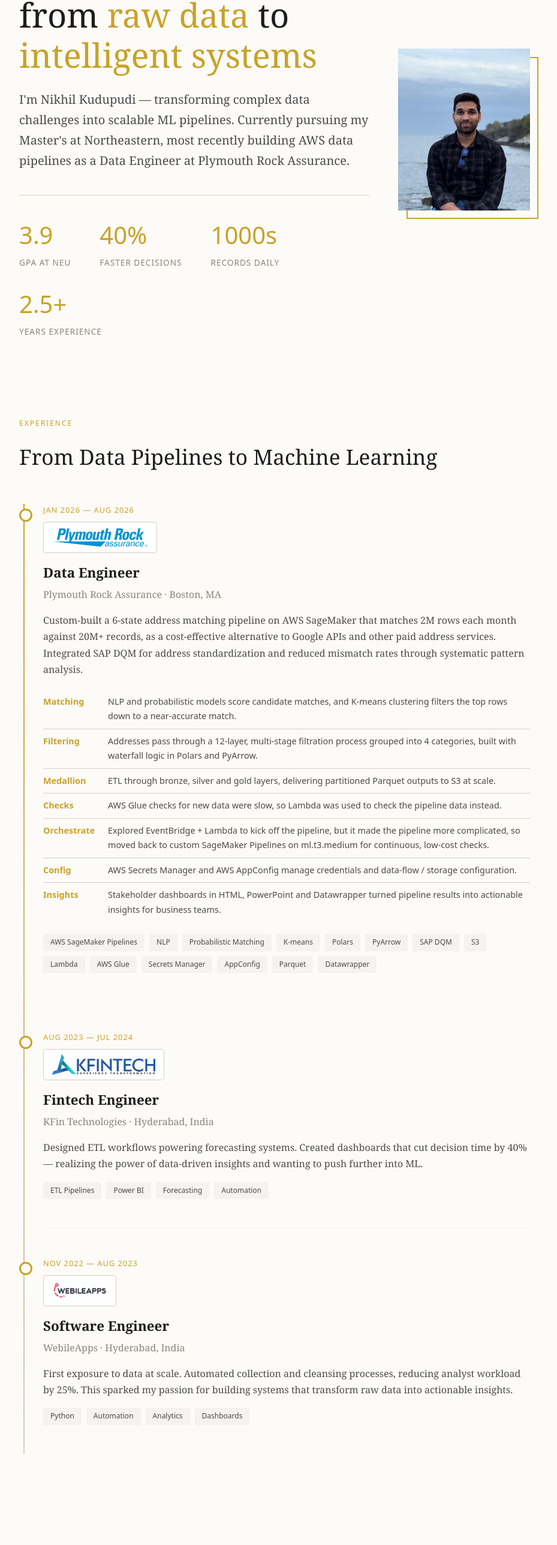
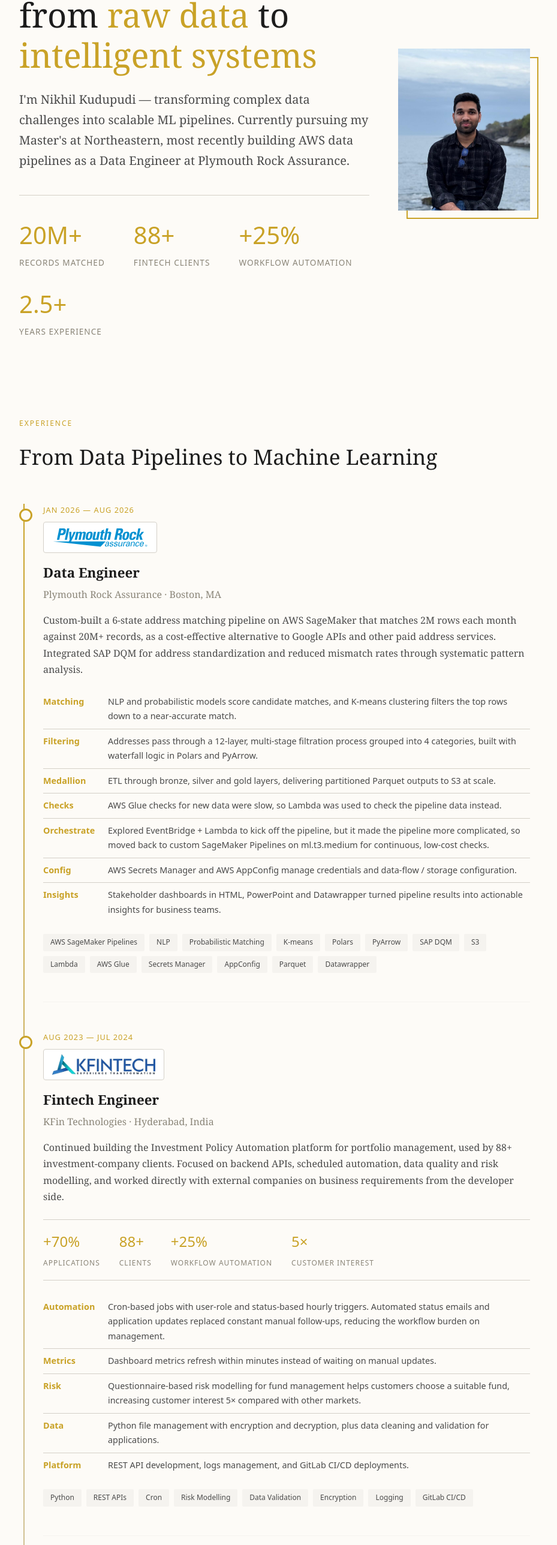
Before and after one commit to Nikhil-Kudupudi/Portfolio, a plain HTML site: page index.html in a window 1280 px wide. Shown: the part 224-2800 px from the top of the page at 60% size, without its empty margins (182-1111 px from the left). Drawn offline with Linux system fonts and the light colour scheme.

Commit message:
seperate education and expertice,

```diff
--- a/index.html
+++ b/index.html
@@ -656,16 +656,16 @@
         <p class="hero-subtitle">I'm Nikhil Kudupudi — transforming complex data challenges into scalable ML pipelines. Currently pursuing my Master's at Northeastern, most recently building AWS data pipelines as a Data Engineer at Plymouth Rock Assurance.</p>
         <div class="metrics">
           <div class="metric-item">
-            <h3>3.9</h3>
-            <p>GPA at NEU</p>
+            <h3>20M+</h3>
+            <p>Records Matched</p>
           </div>
           <div class="metric-item">
-            <h3>40%</h3>
-            <p>Faster Decisions</p>
+            <h3>88+</h3>
+            <p>Fintech Clients</p>
           </div>
           <div class="metric-item">
-            <h3>1000s</h3>
-            <p>Records Daily</p>
+            <h3>+25%</h3>
+            <p>Workflow Automation</p>
           </div>
           <div class="metric-item">
             <h3>2.5+</h3>
@@ -724,12 +724,29 @@
           <div class="company-logo"><img src="assets/KFin_Technologies_Logo.jpg" alt="KFin Technologies logo"></div>
           <h3>Fintech Engineer</h3>
           <h4>KFin Technologies · Hyderabad, India</h4>
-          <p>Designed ETL workflows powering forecasting systems. Created dashboards that cut decision time by 40% — realizing the power of data-driven insights and wanting to push further into ML.</p>
+          <p>Continued building the Investment Policy Automation platform for portfolio management, used by 88+ investment-company clients. Focused on backend APIs, scheduled automation, data quality and risk modelling, and worked directly with external companies on business requirements from the developer side.</p>
+          <div class="project-metrics">
+            <div class="project-metric"><span>+70%</span><small>Applications</small></div>
+            <div class="project-metric"><span>88+</span><small>Clients</small></div>
+            <div class="project-metric"><span>+25%</span><small>Workflow automation</small></div>
+            <div class="project-metric"><span>5×</span><small>Customer interest</small></div>
+          </div>
+          <ul class="layer-list">
+            <li><strong>Automation</strong> Cron-based jobs with user-role and status-based hourly triggers. Automated status emails and application updates replaced constant manual follow-ups, reducing the workflow burden on management.</li>
+            <li><strong>Metrics</strong> Dashboard metrics refresh within minutes instead of waiting on manual updates.</li>
+            <li><strong>Risk</strong> Questionnaire-based risk modelling for fund management helps customers choose a suitable fund, increasing customer interest 5× compared with other markets.</li>
+            <li><strong>Data</strong> Python file management with encryption and decryption, plus data cleaning and validation for applications.</li>
+            <li><strong>Platform</strong> REST API development, logs management, and GitLab CI/CD deployments.</li>
+          </ul>
           <div class="tag-row">
-            <span class="tag">ETL Pipelines</span>
-            <span class="tag">Power BI</span>
-            <span class="tag">Forecasting</span>
-            <span class="tag">Automation</span>
+            <span class="tag">Python</span>
+            <span class="tag">REST APIs</span>
+            <span class="tag">Cron</span>
+            <span class="tag">Risk Modelling</span>
+            <span class="tag">Data Validation</span>
+            <span class="tag">Encryption</span>
+            <span class="tag">Logging</span>
+            <span class="tag">GitLab CI/CD</span>
           </div>
         </div>
 
@@ -738,12 +755,28 @@
           <div class="company-logo"><img src="assets/webileapps.png" alt="WebileApps logo"></div>
           <h3>Software Engineer</h3>
           <h4>WebileApps · Hyderabad, India</h4>
-          <p>First exposure to data at scale. Automated collection and cleansing processes, reducing analyst workload by 25%. This sparked my passion for building systems that transform raw data into actionable insights.</p>
+          <p>Started building the Investment Policy Automation platform, which onboards investors for portfolio management companies. From a user's PAN ID and date of birth it retrieves their details from government services and fills the application in a single click. It then generates documents for the chosen funds and routes them for DocuSign signing. A paper process that took weeks to a month now takes 1 day.</p>
+          <div class="project-metrics">
+            <div class="project-metric"><span>+35%</span><small>Client business</small></div>
+            <div class="project-metric"><span>Weeks → 1 day</span><small>Turnaround</small></div>
+          </div>
+          <ul class="layer-list">
+            <li><strong>Documents</strong> PDF rendering and DocuSign document generation for legal signing between users and authorised signatories.</li>
+            <li><strong>Verify</strong> Government service integrations for data retrieval, penny drop validation of bank accounts, and face recognition based services.</li>
+            <li><strong>Backend</strong> Microservices development and APIs for the frontend team, built with TypeScript / Express.js behind an Nginx reverse proxy.</li>
+            <li><strong>Frontend</strong> Small React UI changes and dashboard updates.</li>
+          </ul>
           <div class="tag-row">
-            <span class="tag">Python</span>
-            <span class="tag">Automation</span>
-            <span class="tag">Analytics</span>
-            <span class="tag">Dashboards</span>
+            <span class="tag">TypeScript</span>
+            <span class="tag">Express.js</span>
+            <span class="tag">Microservices</span>
+            <span class="tag">REST APIs</span>
+            <span class="tag">PDF Rendering</span>
+            <span class="tag">DocuSign</span>
+            <span class="tag">Penny Drop</span>
+            <span class="tag">Face Recognition</span>
+            <span class="tag">React</span>
+            <span class="tag">Nginx</span>
           </div>
         </div>
       </div>
@@ -772,6 +805,7 @@
 
         <div class="timeline-item">
           <div class="timeline-date">2018 — 2022</div>
+          <div class="company-logo"><img src="assets/gmrit.png" alt="GMR Institute of Technology logo"></div>
           <h3>GMR Institute of Technology</h3>
           <h4>B.Tech Computer Science and Engineering · India · CGPA 8.8 / 10</h4>
           <p>Built a strong computer science foundation, developing skills in microservices, web backend development and REST APIs, machine learning basics, and virtualisation concepts.</p>
@@ -903,43 +937,6 @@
             <span class="tag">Matplotlib</span>
           </div>
         </div>
-
-        <div class="project-card">
-          <div class="project-label">Full-Stack · Workflow Automation · Fintech</div>
-          <h3>Investment Policy Automation</h3>
-          <p>An end-to-end onboarding and document automation platform for portfolio management, used by investment companies. From a user's government PAN ID and date of birth, it retrieves their legal status, risk measures, address and other application details, fills the application automatically, and generates documents based on the portfolio funds chosen. It then routes them for signing between users and authorised signatories, driven by cron jobs, user roles and status. A paper workflow that used to take weeks to a month now takes 1 day, with a human in the loop.</p>
-          <div class="project-metrics">
-            <div class="project-metric"><span>+70%</span><small>Applications</small></div>
-            <div class="project-metric"><span>88+</span><small>Clients</small></div>
-            <div class="project-metric"><span>Weeks → 1 day</span><small>Turnaround</small></div>
-            <div class="project-metric"><span>+25%</span><small>Workflow automation</small></div>
-          </div>
-          <div class="arch-flow">
-            <span>PAN + DOB</span><span class="arrow">→</span><span>Gov Services</span><span class="arrow">→</span><span>Penny Drop</span><span class="arrow">→</span><span>Auto-fill</span><span class="arrow">→</span><span>PDF Docs</span><span class="arrow">→</span><span>DocuSign</span><span class="arrow">→</span><span>Exec Dashboard</span>
-          </div>
-          <ul class="layer-list">
-            <li><strong>Verify</strong> Integrated government services for financial clients, plus penny drop validation of the end user's bank account.</li>
-            <li><strong>Generate</strong> TypeScript / Express.js workflows auto-fill the forms and render PDFs based on the selected portfolio funds.</li>
-            <li><strong>Sign</strong> DocuSign-based legal signing routed between users and authorised signatories, triggered by cron jobs, roles and status.</li>
-            <li><strong>Files</strong> Python file management with encryption and decryption of sensitive documents.</li>
-            <li><strong>Platform</strong> Microservices with TypeScript REST APIs behind an Nginx reverse proxy, and a React UI.</li>
-            <li><strong>Track</strong> An executive dashboard tracks each application's progress and status. Automated status checks raised workflow automation by 25% over the earlier manual status checks.</li>
-          </ul>
-          <div class="tag-row">
-            <span class="tag">TypeScript</span>
-            <span class="tag">Express.js</span>
-            <span class="tag">React</span>
-            <span class="tag">Python</span>
-            <span class="tag">REST APIs</span>
-            <span class="tag">Microservices</span>
-            <span class="tag">Nginx</span>
-            <span class="tag">Cron</span>
-            <span class="tag">DocuSign</span>
-            <span class="tag">PDF Rendering</span>
-            <span class="tag">Encryption</span>
-            <span class="tag">Penny Drop</span>
-          </div>
-        </div>
       </div>
 
       <div class="other-work">
```
Also changed, not shown: assets/gmrit.png (added).
